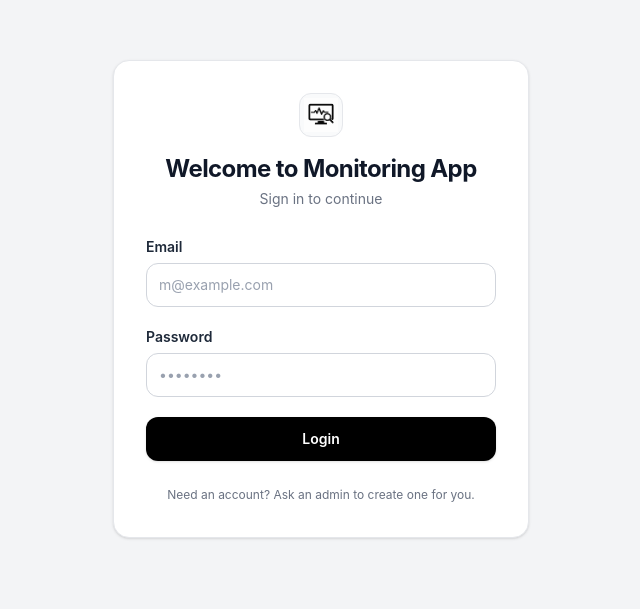
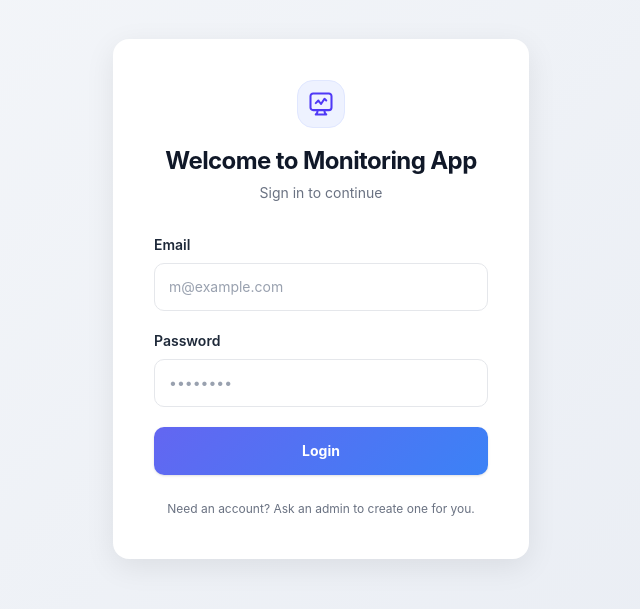
Before and after one commit to esam144/Monitoring, a React (Vite) app in the folder Frontend/: page /login in a window 1280 px wide. Shown: the part 101-710 px from the top of the page, without its empty margins (319-959 px from the left). Built offline with nearby package versions, Linux system fonts and the light colour scheme; no server answers.

Commit message:
Enhance Login component with new Monitor icon, improved styling, and layout adjustments. Update background gradient, input classes, and button styles for a more cohesive user experience.

```diff
--- a/Frontend/src/pages/Login.jsx
+++ b/Frontend/src/pages/Login.jsx
@@ -2,6 +2,31 @@ import { useState } from 'react';
 import { Navigate, useLocation, useNavigate } from 'react-router-dom';
 import { useAuth } from '../context/AuthContext';
 import { getErrorMessage } from '../api/axios';
+
+const MonitorIcon = () => (
+  <svg
+    className="w-7 h-7 text-indigo-600"
+    fill="none"
+    viewBox="0 0 24 24"
+    stroke="currentColor"
+    strokeWidth="1.75"
+    aria-hidden="true"
+  >
+    <path
+      strokeLinecap="round"
+      strokeLinejoin="round"
+      d="M9 17.25v1.007a3 3 0 01-.879 2.122L7.5 21h9l-.621-.671A3 3 0 0115 18.257V17.25m6-12V15a2.25 2.25 0 01-2.25 2.25H5.25A2.25 2.25 0 013 15V5.25A2.25 2.25 0 015.25 3h13.5A2.25 2.25 0 0121 5.25z"
+    />
+    <path
+      strokeLinecap="round"
+      strokeLinejoin="round"
+      d="M7.5 11.25l2.25-2.25 2.25 3 3-4.5 1.5 1.5"
+    />
+  </svg>
+);
+
+const loginInputClass =
+  'w-full rounded-[10px] border border-gray-200 bg-white px-3.5 text-sm text-gray-900 placeholder-gray-400 min-h-12 outline-none transition-[border-color,box-shadow] duration-150 focus:border-indigo-500 focus:ring-2 focus:ring-indigo-500/25';
 
 export default function Login() {
   const { login, isAuthenticated, bootstrapping } = useAuth();
@@ -14,7 +39,12 @@ export default function Login() {
 
   if (bootstrapping) {
     return (
-      <div className="min-h-screen flex items-center justify-center bg-gray-100 text-sm text-gray-500 px-4">
+      <div
+        className="min-h-screen flex items-center justify-center text-sm text-gray-500 px-4"
+        style={{
+          background: 'linear-gradient(135deg, #f5f7fa 0%, #e8ecf3 100%)',
+        }}
+      >
         Loading…
       </div>
     );
@@ -42,26 +72,33 @@ export default function Login() {
   };
 
   return (
-    <div className="min-h-screen flex items-center justify-center bg-gray-100 px-4 py-8 sm:py-12">
+    <div
+      className="min-h-screen flex items-center justify-center px-[5%] sm:px-4 py-8 sm:py-12"
+      style={{
+        background: 'linear-gradient(135deg, #f5f7fa 0%, #e8ecf3 100%)',
+      }}
+    >
       <div className="w-full max-w-[26rem]">
-        <div className="bg-white rounded-2xl border border-gray-200 shadow-sm p-6 sm:p-8">
+        <div
+          className="bg-white rounded-2xl border border-white/80 p-8 sm:p-10"
+          style={{ boxShadow: '0 8px 30px rgba(0,0,0,0.08)' }}
+        >
           <div className="flex flex-col items-center text-center">
-            <div className="h-11 w-11 rounded-xl overflow-hidden border border-gray-200 bg-gray-50 flex items-center justify-center mb-4">
-              <img
-                src="/logo_monitoring_app.png"
-                alt=""
-                className="w-full h-full object-contain p-1"
-              />
+            <div className="mb-4 h-12 w-12 rounded-2xl bg-indigo-50 border border-indigo-100 flex items-center justify-center">
+              <MonitorIcon />
             </div>
-            <h1 className="text-xl sm:text-2xl font-bold tracking-tight text-gray-900 text-balance">
+            <h1 className="text-lg sm:text-2xl font-bold tracking-tight text-gray-900 text-balance leading-snug">
               Welcome to Monitoring App
             </h1>
-            <p className="mt-1 text-sm text-gray-500">Sign in to continue</p>
+            <p className="mt-1.5 text-sm text-gray-500">Sign in to continue</p>
           </div>
 
-          <form onSubmit={handleSubmit} className="mt-7 space-y-5">
+          <form onSubmit={handleSubmit} className="mt-8 space-y-5">
             <div>
-              <label htmlFor="email" className="label-field">
+              <label
+                htmlFor="email"
+                className="block text-sm font-semibold text-gray-800 mb-2"
+              >
                 Email
               </label>
               <input
@@ -73,12 +110,15 @@ export default function Login() {
                 placeholder="m@example.com"
                 value={email}
                 onChange={(e) => setEmail(e.target.value)}
-                className="input-field min-h-11"
+                className={loginInputClass}
               />
             </div>
 
             <div>
-              <label htmlFor="password" className="label-field">
+              <label
+                htmlFor="password"
+                className="block text-sm font-semibold text-gray-800 mb-2"
+              >
                 Password
               </label>
               <input
@@ -90,14 +130,14 @@ export default function Login() {
                 placeholder="••••••••"
                 value={password}
                 onChange={(e) => setPassword(e.target.value)}
-                className="input-field min-h-11"
+                className={loginInputClass}
               />
             </div>
 
             {error && (
               <p
                 role="alert"
-                className="text-sm font-medium text-red-700 bg-red-50 border border-red-100 rounded-xl px-3.5 py-2.5"
+                className="text-sm font-medium text-red-700 bg-red-50 border border-red-100 rounded-[10px] px-3.5 py-2.5"
               >
                 {error}
               </p>
@@ -106,7 +146,10 @@ export default function Login() {
             <button
               type="submit"
               disabled={submitting}
-              className="btn-primary w-full min-h-11 active:bg-gray-900"
+              className="w-full min-h-12 rounded-[10px] text-sm font-bold text-white shadow-sm transition-all duration-150 hover:brightness-105 hover:-translate-y-0.5 hover:shadow-md active:translate-y-0 active:brightness-95 disabled:opacity-60 disabled:cursor-not-allowed disabled:hover:translate-y-0 disabled:hover:shadow-sm"
+              style={{
+                background: 'linear-gradient(135deg, #6366f1 0%, #3b82f6 100%)',
+              }}
             >
               {submitting ? 'Signing in…' : 'Login'}
             </button>
```
